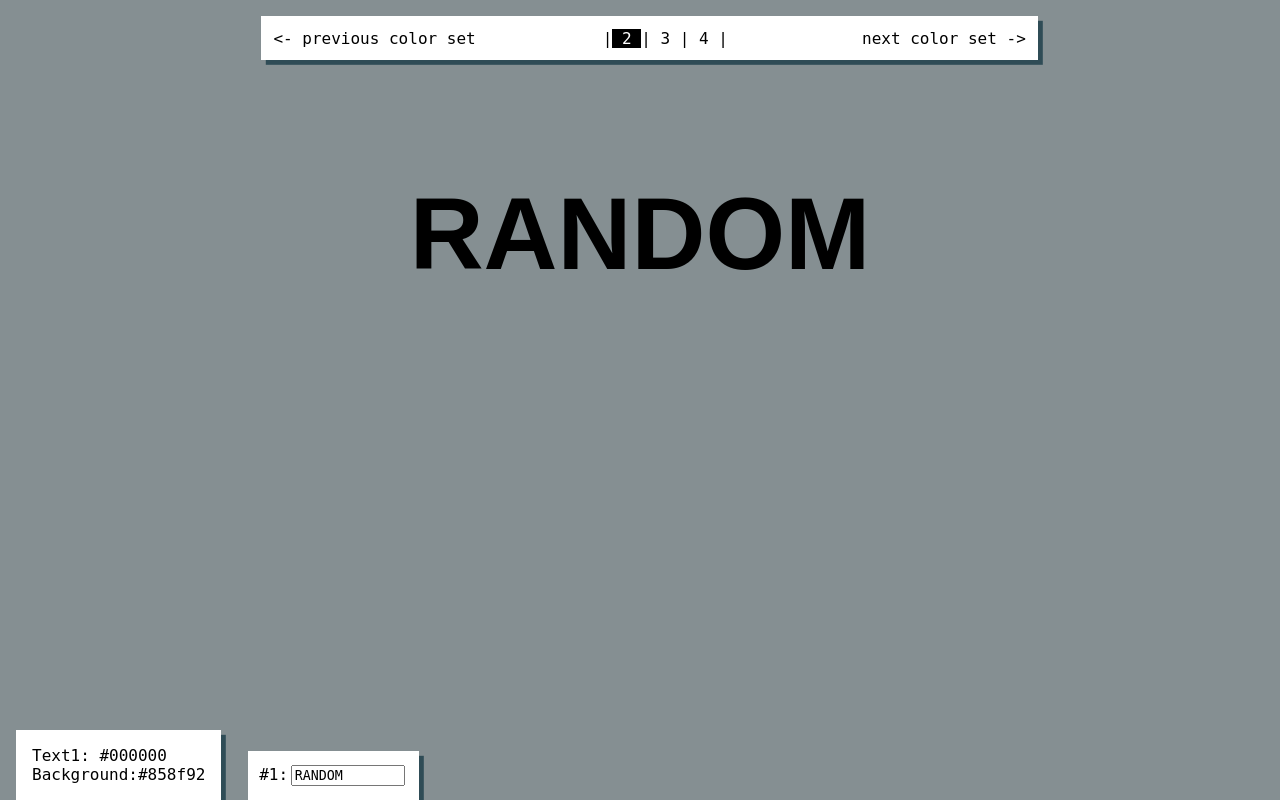
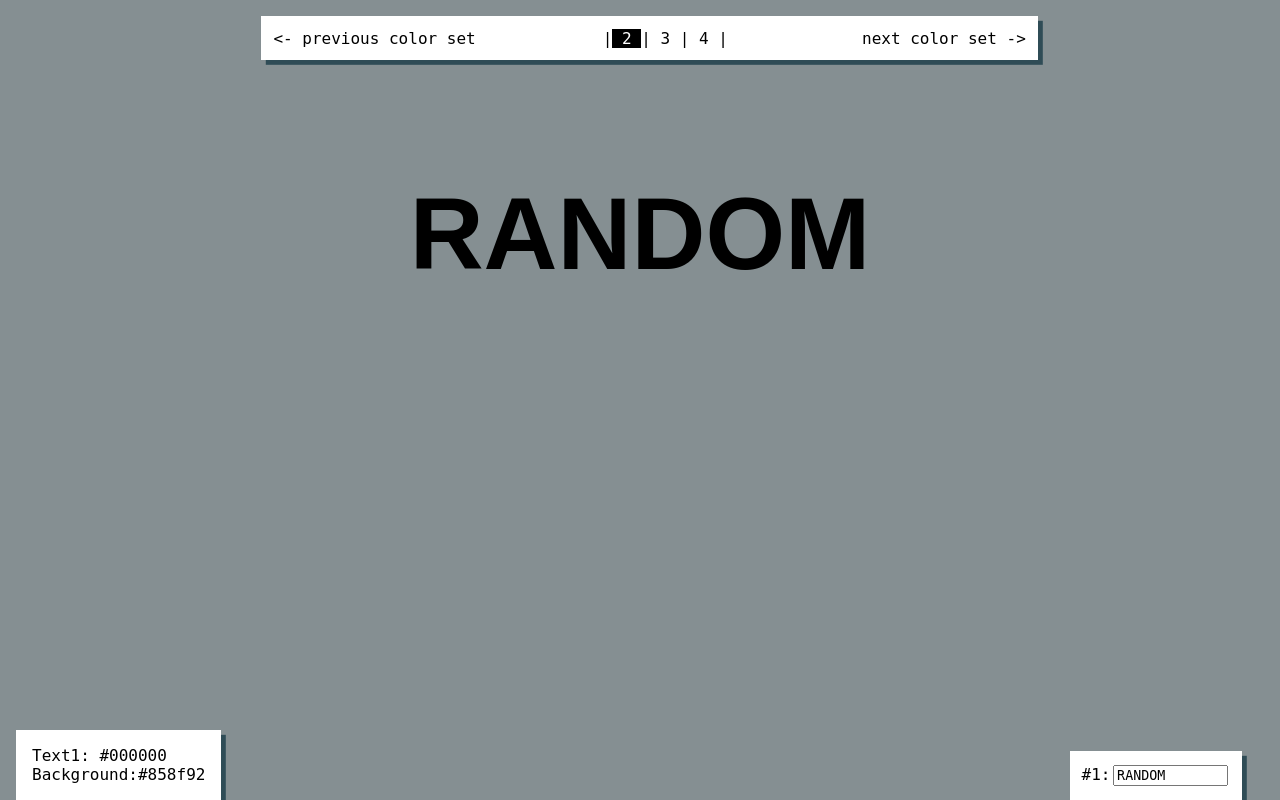
Before and after one commit to irminakacz/random_colors, a React (Create React App) app: page / in a window 1280 px wide. Built offline with nearby package versions, Linux system fonts and the light colour scheme; the HTML template or start-up script is replaced by a standard one.

Commit message:
adjust text editor position

```diff
--- a/src/index.css
+++ b/src/index.css
@@ -126,9 +126,9 @@ table {
 
 #edit-text {
   position: absolute;
-  float: right;
   bottom: 0;
-  margin-left: 15em;
+  right: 0;
+  margin-right: 3vw;
   padding: 0.7em;
 }
 
```
